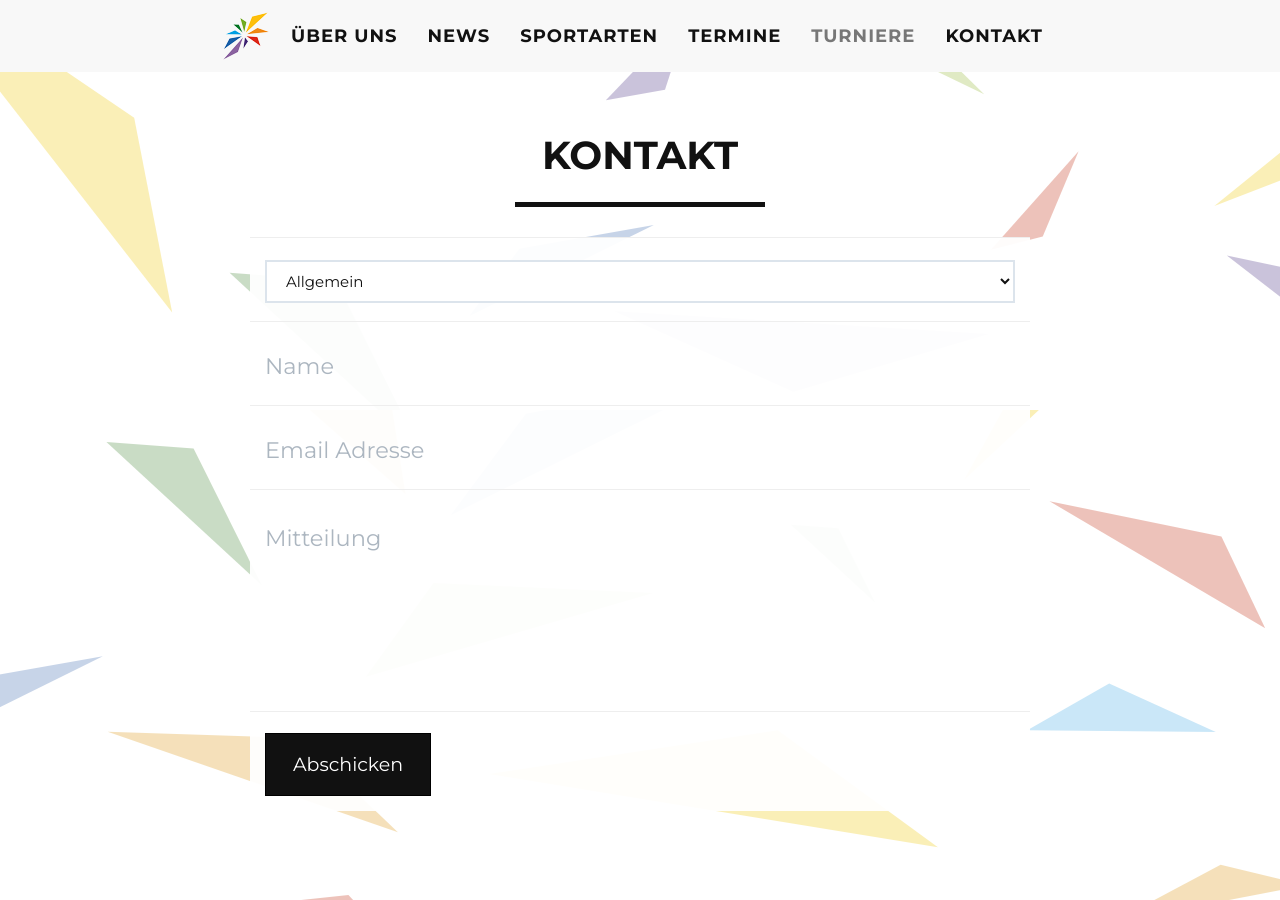
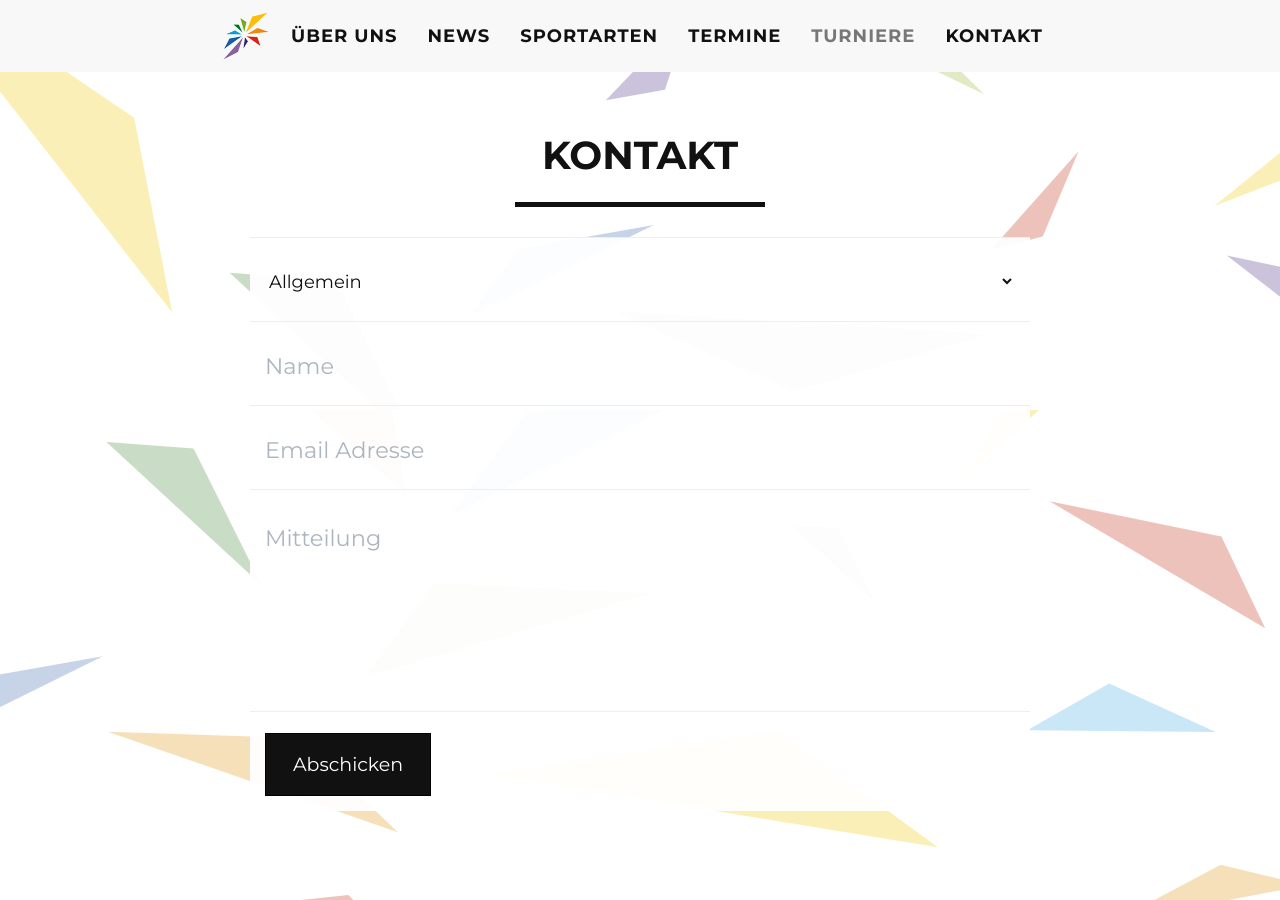
Before and after one commit to scarweb/scarweb.github.io, a Jekyll site: the page built from index.html, in a window 1280 px wide and 900 px high, scrolled down 4090 px. Built offline with Jekyll 4.4.1, drawn with Linux system fonts in a browser that asks for light colours.

Commit message:
Style für select an theme angepasst

```diff
--- a/_includes/css/main.css
+++ b/_includes/css/main.css
@@ -287,6 +287,7 @@ section.success {
 }
 
 .floating-label-form-group input,
+.floating-label-form-group select,
 .floating-label-form-group textarea {
     z-index: 1;
     position: relative;
@@ -298,6 +299,10 @@ section.success {
     background: 0 0;
     box-shadow: none!important;
     resize: none;
+}
+
+.floating-label-form-group select{
+    font-size: 120%;
 }
 
 .floating-label-form-group label {
```
